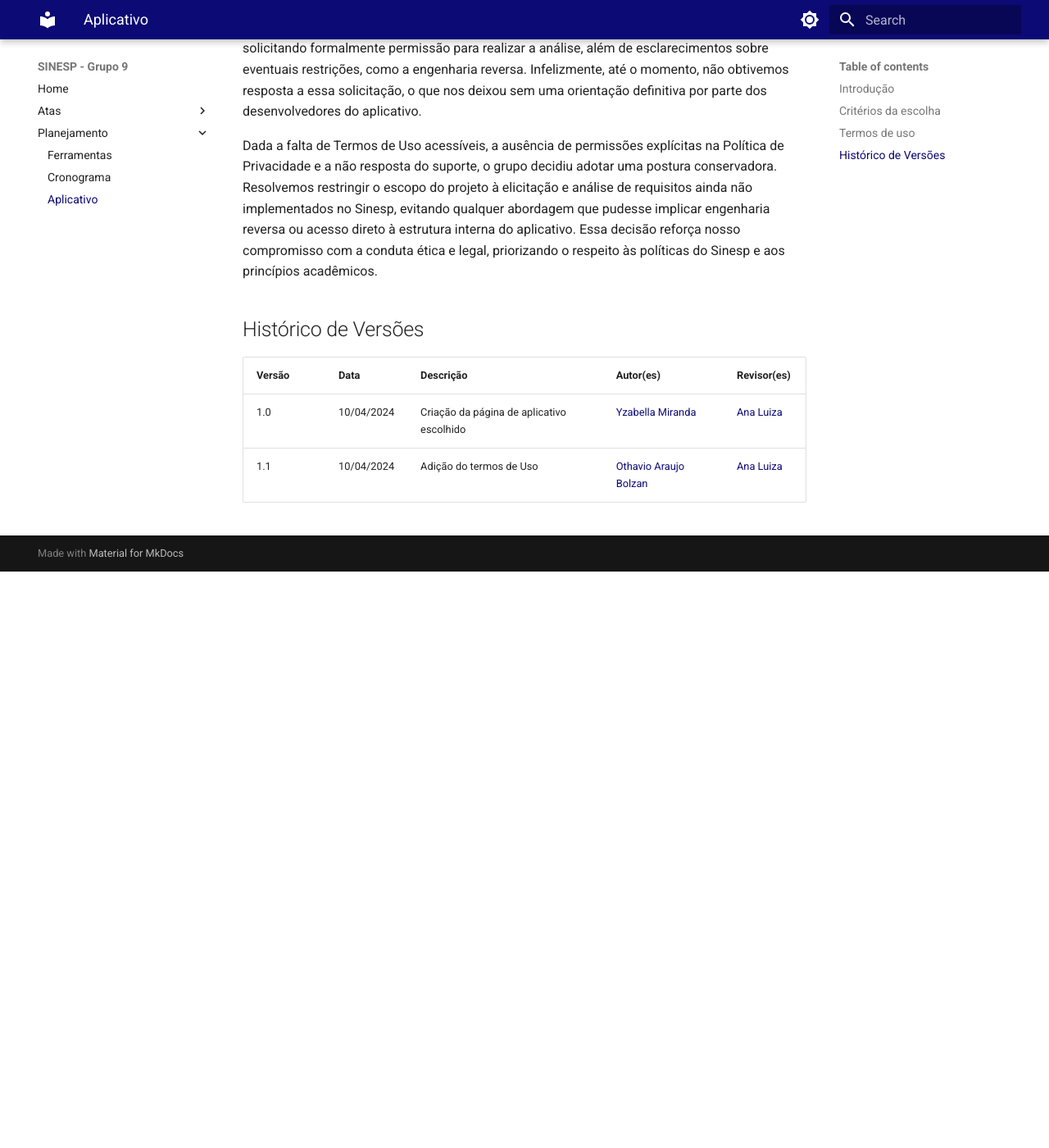
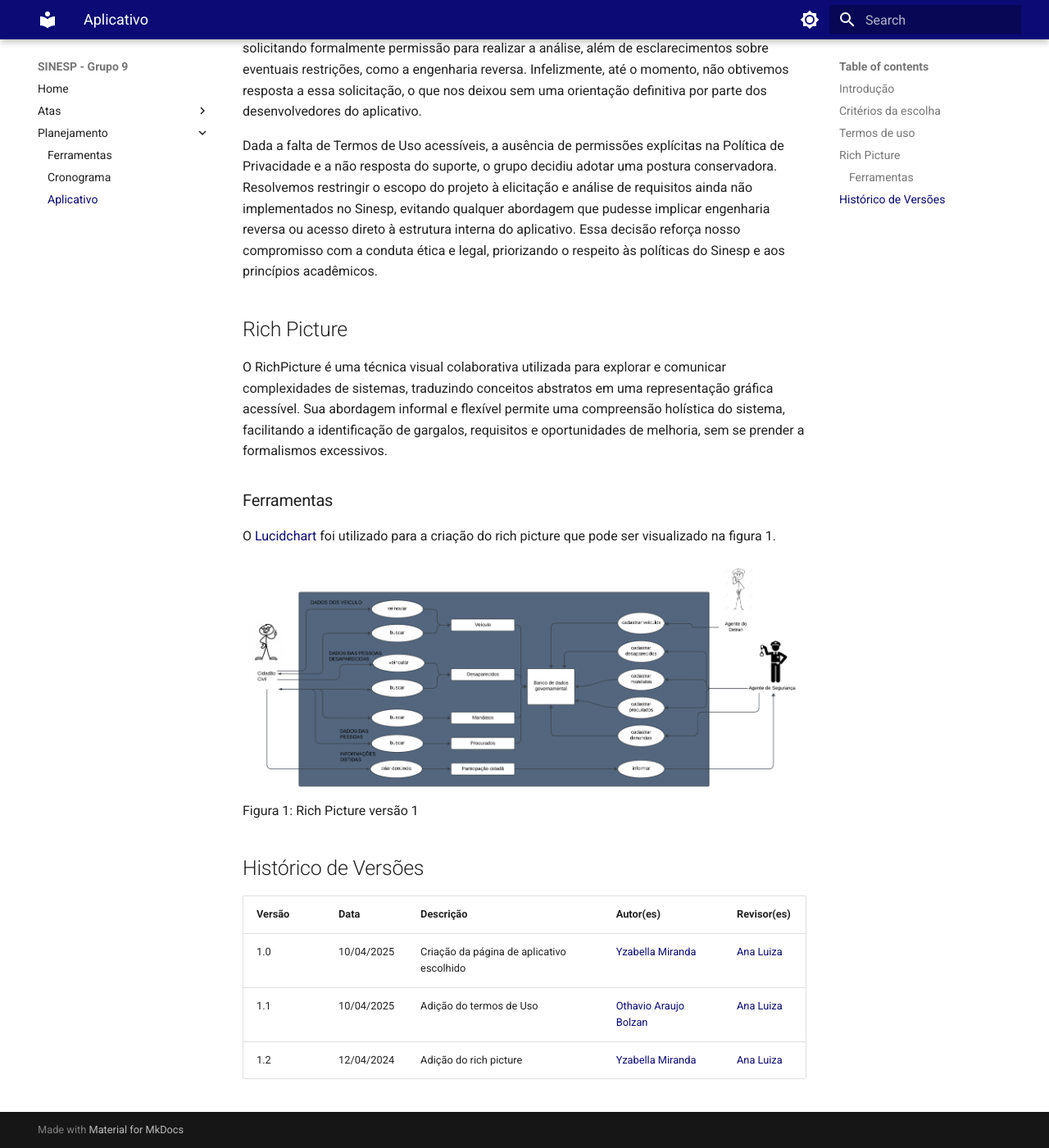
Before and after one commit to matheusdealcantara/2025.1-Grupo09, an MkDocs documentation site: the page built from docs/planejamento/aplicativo.md, in a window 1280 px wide and 1400 px high, scrolled down 1022 px. Shown: the whole window at 82% size. Built offline with MkDocs 1.6.1 and Material for MkDocs 9.7.7, drawn with Linux system fonts in a browser that asks for light colours; before the commit the page ends 1719 px from its top, so only the background shows below that.

Commit message:
doc(#4) adição do rich picture

```diff
--- a/docs/planejamento/aplicativo.md
+++ b/docs/planejamento/aplicativo.md
@@ -17,9 +17,19 @@ Visando esclarecer a questão e garantir a regularidade do trabalho, o grupo opt
 
 Dada a falta de Termos de Uso acessíveis, a ausência de permissões explícitas na Política de Privacidade e a não resposta do suporte, o grupo decidiu adotar uma postura conservadora. Resolvemos restringir o escopo do projeto à elicitação e análise de requisitos ainda não implementados no Sinesp, evitando qualquer abordagem que pudesse implicar engenharia reversa ou acesso direto à estrutura interna do aplicativo. Essa decisão reforça nosso compromisso com a conduta ética e legal, priorizando o respeito às políticas do Sinesp e aos princípios acadêmicos.
 
+## Rich Picture
+O RichPicture é uma técnica visual colaborativa utilizada para explorar e comunicar complexidades de sistemas, traduzindo conceitos abstratos em uma representação gráfica acessível. Sua abordagem informal e flexível permite uma compreensão holística do sistema, facilitando a identificação de gargalos, requisitos e oportunidades de melhoria, sem se prender a formalismos excessivos.
+
+### Ferramentas
+O [Lucidchart](https://www.lucidchart.com/pages/pt) foi utilizado para a criação do rich picture que pode ser visualizado na figura 1.
+
+![Richpicturev1](assets/richpicture/richPicture.png)
+Figura 1: Rich Picture versão 1
+
 ## Histórico de Versões
 
 | Versão | Data | Descrição | Autor(es) | Revisor(es) |
 |--------|------|-----------|-----------|-------------|
-| 1.0 | 10/04/2024 | Criação da página de aplicativo escolhido | [Yzabella Miranda](https://github.com/redjsun) | [Ana Luiza](https://github.com/Ana-Luiza-SC)|
-| 1.1 | 10/04/2024 | Adição do termos de Uso | [Othavio Araujo Bolzan]((https://github.com/bolzanMGB))  | [Ana Luiza](https://github.com/Ana-Luiza-SC) |
+| 1.0 | 10/04/2025 | Criação da página de aplicativo escolhido | [Yzabella Miranda](https://github.com/redjsun) | [Ana Luiza](https://github.com/Ana-Luiza-SC)|
+| 1.1 | 10/04/2025 | Adição do termos de Uso | [Othavio Araujo Bolzan]((https://github.com/bolzanMGB))  | [Ana Luiza](https://github.com/Ana-Luiza-SC) |
+| 1.2 | 12/04/2024 | Adição do rich picture | [Yzabella Miranda](https://github.com/redjsun) | [Ana Luiza](https://github.com/Ana-Luiza-SC)|
```
Also changed, not shown: docs/planejamento/assets/richpicture/richPicture.png (added).
